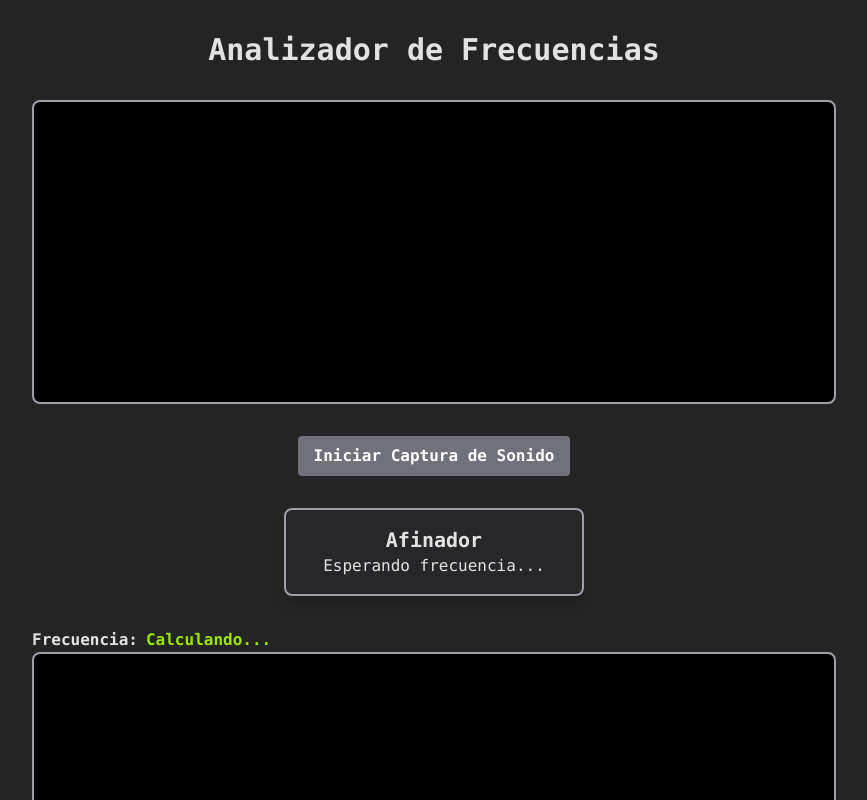
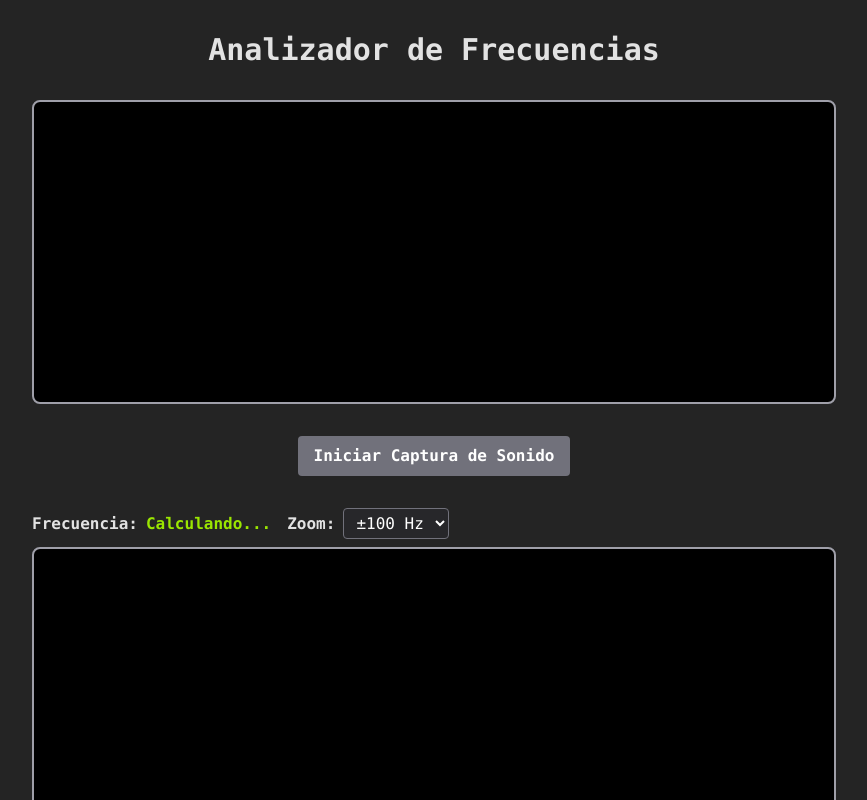
Before and after one commit to keilevv/guitar-tuner-app, a React (Vite) app: page / in a window 1280 px wide. Shown: the top 800 px of the page, without its empty margins (206-1073 px from the left). Built offline with nearby package versions, Linux system fonts and the light colour scheme.

Commit message:
dynamic spectrum limits and hide tuner

```diff
--- a/src/App.jsx
+++ b/src/App.jsx
@@ -42,7 +42,7 @@ function App() {
         analyser={analyser}
       />
 
-      <Tuner frequency={frequency} isRecording={isRecording} />
+      {/* <Tuner frequency={frequency} isRecording={isRecording} /> */}
 
       <FrequencySpectrum
         frequencyData={finalSpectrum}
--- a/src/Components/FrequencySpectrum/index.jsx
+++ b/src/Components/FrequencySpectrum/index.jsx
@@ -1,30 +1,44 @@
-import { useEffect, useRef } from "react";
+import { useEffect, useRef, useState } from "react";
 import useViewport from "../../hooks/useViewport.js";
 
 function FrequencySpectrum({ frequencyData, isRecording, frequency }) {
   const canvasRef = useRef(null);
   const { isMobileScreen } = useViewport();
-  const sampleRate = 44100; // Assuming a 44.1kHz sample rate
-  const maxFrequency = 500; // Max frequency to display
+  const sampleRate = 44100;
+  const nyquist = sampleRate / 2;
+
+  const [zoom, setZoom] = useState(100); // Default windowSize: ±100 Hz
 
   useEffect(() => {
-    if (!canvasRef.current || !frequencyData.length || isRecording) return;
+    if (
+      !canvasRef.current ||
+      !frequencyData.length ||
+      isRecording ||
+      !frequency
+    )
+      return;
 
     const canvas = canvasRef.current;
     const ctx = canvas.getContext("2d");
     const bufferLength = frequencyData.length;
-    const nyquist = sampleRate / 2;
-    const maxIndex = Math.round((maxFrequency / nyquist) * bufferLength);
 
-    // Clear canvas before drawing
+    const minFreq = Math.max(0, frequency - zoom);
+    const maxFreq = Math.min(nyquist, frequency + zoom);
+
+    const minIndex = Math.floor((minFreq / nyquist) * bufferLength);
+    const maxIndex = Math.ceil((maxFreq / nyquist) * bufferLength);
+    const visibleRange = maxIndex - minIndex;
+
+    // Clear canvas
     ctx.fillStyle = "black";
     ctx.fillRect(0, 0, canvas.width, canvas.height);
 
-    const barWidth = canvas.width / maxIndex;
+    const barWidth = canvas.width / visibleRange;
     let x = 0;
 
-    const maxDataValue = Math.max(...frequencyData.slice(0, maxIndex));
-    for (let i = 0; i < maxIndex; i++) {
+    const maxDataValue = Math.max(...frequencyData.slice(minIndex, maxIndex));
+
+    for (let i = minIndex; i < maxIndex; i++) {
       const maxBarHeight = canvas.height;
       const normalizedHeight =
         maxDataValue > 0 ? (frequencyData[i] / maxDataValue) * maxBarHeight : 0;
@@ -34,36 +48,54 @@ function FrequencySpectrum({ frequencyData, isRecording, frequency }) {
       x += barWidth;
     }
 
-    // Frequency labels
+    // Frequency labels every 50Hz (optional: adjust based on zoom)
     ctx.fillStyle = "white";
     ctx.font = "12px Consolas";
     ctx.textAlign = "center";
 
-    const labelFrequencies = [100, 200, 300, 400, 500];
-    labelFrequencies.forEach((freq) => {
-      const index = Math.round((freq / nyquist) * bufferLength);
-      const labelX = (index / maxIndex) * canvas.width;
+    const step = 50;
+    for (let f = Math.ceil(minFreq / step) * step; f < maxFreq; f += step) {
+      const index = (f - minFreq) / (maxFreq - minFreq);
+      const labelX = index * canvas.width;
 
-      ctx.fillText(`${freq} Hz`, labelX, canvas.height - 5);
+      ctx.fillText(`${f} Hz`, labelX, canvas.height - 5);
       ctx.beginPath();
       ctx.moveTo(labelX, canvas.height - 20);
       ctx.lineTo(labelX, canvas.height - 10);
       ctx.strokeStyle = "white";
       ctx.stroke();
-    });
-  }, [frequencyData, isRecording]);
+    }
+  }, [frequencyData, isRecording, frequency, zoom]);
 
   return (
     <div>
-      <div className="flex gap-2">
-        <h2 className="font-semibold">Frecuencia:</h2>
-        <h2 className="font-semibold text-lime-400">
-          {frequency ? frequency.toFixed(2) + " Hz" : " Calculando..."}
-        </h2>
+      <div className="flex gap-4 items-center mb-2">
+        <div className="flex gap-2 items-center">
+          <h2 className="font-semibold">Frecuencia:</h2>
+          <h2 className="font-semibold text-lime-400">
+            {frequency ? frequency.toFixed(2) + " Hz" : "Calculando..."}
+          </h2>
+        </div>
+        <div className="flex gap-2 items-center">
+          <label className="font-semibold" htmlFor="zoom">
+            Zoom:
+          </label>
+          <select
+            id="zoom"
+            value={zoom}
+            onChange={(e) => setZoom(Number(e.target.value))}
+            className="bg-zinc-800 text-white px-2 py-1 rounded border border-zinc-500"
+          >
+            <option value={50}>±50 Hz</option>
+            <option value={100}>±100 Hz</option>
+            <option value={250}>±250 Hz</option>
+            <option value={500}>±500 Hz</option>
+          </select>
+        </div>
       </div>
       <canvas
         ref={canvasRef}
-        className="border-2 border-zinc-400 bg-black rounded-lg "
+        className="border-2 border-zinc-400 bg-black rounded-lg"
         width={isMobileScreen ? 350 : 800}
         height={isMobileScreen ? 200 : 300}
       ></canvas>
--- a/src/hooks/useFFTAnalyzer.js
+++ b/src/hooks/useFFTAnalyzer.js
@@ -1,7 +1,6 @@
 import { useEffect, useState, useRef } from "react";
-
-function useFFTAnalyzer(analyser, isRecording) {
-  const [frequency, setFrequency] = useState(null); // Real-time (smoothed)
+function useFFTAnalyzer(analyser, isRecording, correctHarmonics = true) {
+  const [frequency, setFrequency] = useState(null);
   const [finalFrequency, setFinalFrequency] = useState(null);
   const [finalSpectrum, setFinalSpectrum] = useState(new Uint8Array(0));
 
@@ -33,7 +32,6 @@ function useFFTAnalyzer(analyser, isRecording) {
       if (!isRecording) return;
 
       animationFrameId.current = requestAnimationFrame(analyze);
-
       analyser.getByteFrequencyData(fftData);
 
       // Accumulate spectrum
@@ -42,7 +40,7 @@ function useFFTAnalyzer(analyser, isRecording) {
       }
       frameCountRef.current++;
 
-      // Detect dominant frequency
+      // Detect peak frequency
       let maxIndex = 0;
       let maxValue = 0;
       for (let i = 1; i < bufferLength / 2; i++) {
@@ -52,21 +50,21 @@ function useFFTAnalyzer(analyser, isRecording) {
         }
       }
 
-      let rawFreq = (maxIndex * sampleRate) / fftSize;
+      const rawFreq = (maxIndex * sampleRate) / fftSize;
       let correctedFreq = rawFreq;
 
-      // Subharmonic correction
-      for (let div = 2; div <= 5; div++) {
-        const idx = Math.round(maxIndex / div);
-        if (idx > 0 && fftData[idx] > fftData[maxIndex] * 0.6) {
-          correctedFreq = rawFreq / div;
-          break;
+      if (correctHarmonics) {
+        for (let div = 2; div <= 5; div++) {
+          const idx = Math.round(maxIndex / div);
+          if (idx > 0 && fftData[idx] > fftData[maxIndex] * 0.6) {
+            correctedFreq = rawFreq / div;
+            break;
+          }
         }
       }
 
       frequencyHistoryRef.current.push(correctedFreq);
 
-      // Smooth real-time frequency
       setFrequency((prev) =>
         prev
           ? prev * (1 - smoothingFactor) + correctedFreq * smoothingFactor
@@ -78,7 +76,6 @@ function useFFTAnalyzer(analyser, isRecording) {
       resetState();
       animationFrameId.current = requestAnimationFrame(analyze);
     } else {
-      // Stop analyzing
       cancelAnimationFrame(animationFrameId.current);
 
       const freqs = frequencyHistoryRef.current;
@@ -86,14 +83,12 @@ function useFFTAnalyzer(analyser, isRecording) {
       const frameCount = frameCountRef.current;
 
       if (freqs.length > 0 && frameCount > 0) {
-        // Average spectrum
         const avgSpectrum = new Uint8Array(summed.length);
         for (let i = 0; i < summed.length; i++) {
           avgSpectrum[i] = Math.min(255, summed[i] / frameCount);
         }
         setFinalSpectrum(avgSpectrum);
 
-        // Get most frequent (mode) frequency
         const freqBins = {};
         freqs.forEach((f) => {
           const rounded = Math.round(f);
@@ -106,16 +101,14 @@ function useFFTAnalyzer(analyser, isRecording) {
 
         setFinalFrequency(parseFloat(mostFrequent));
       } else {
-        // In case no data was collected
         setFinalFrequency(null);
         setFinalSpectrum(new Uint8Array(0));
       }
     }
 
     return () => cancelAnimationFrame(animationFrameId.current);
-  }, [analyser, isRecording]);
+  }, [analyser, isRecording, correctHarmonics]);
 
   return { frequency, finalFrequency, finalSpectrum };
 }
-
 export default useFFTAnalyzer;
```
